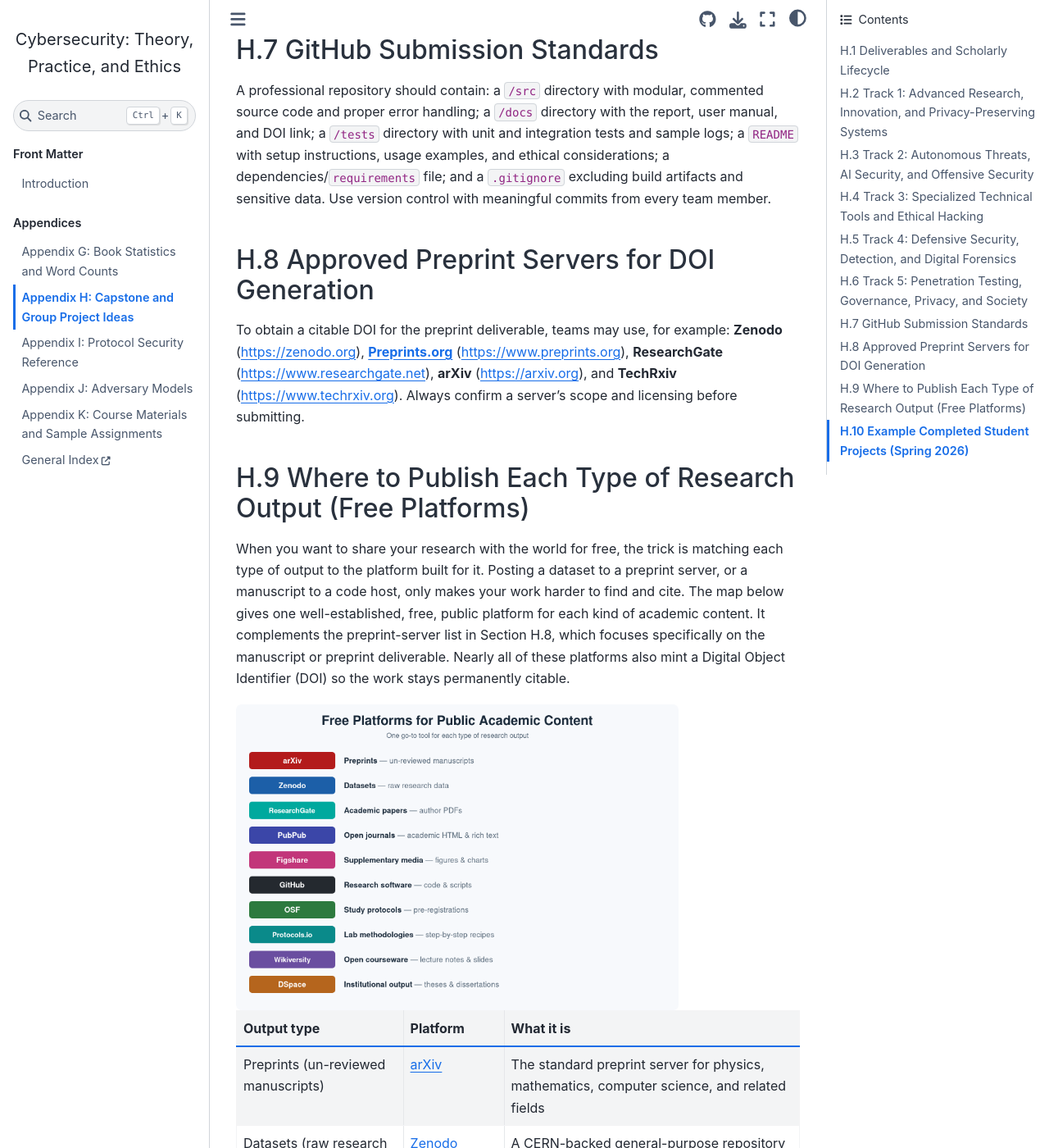
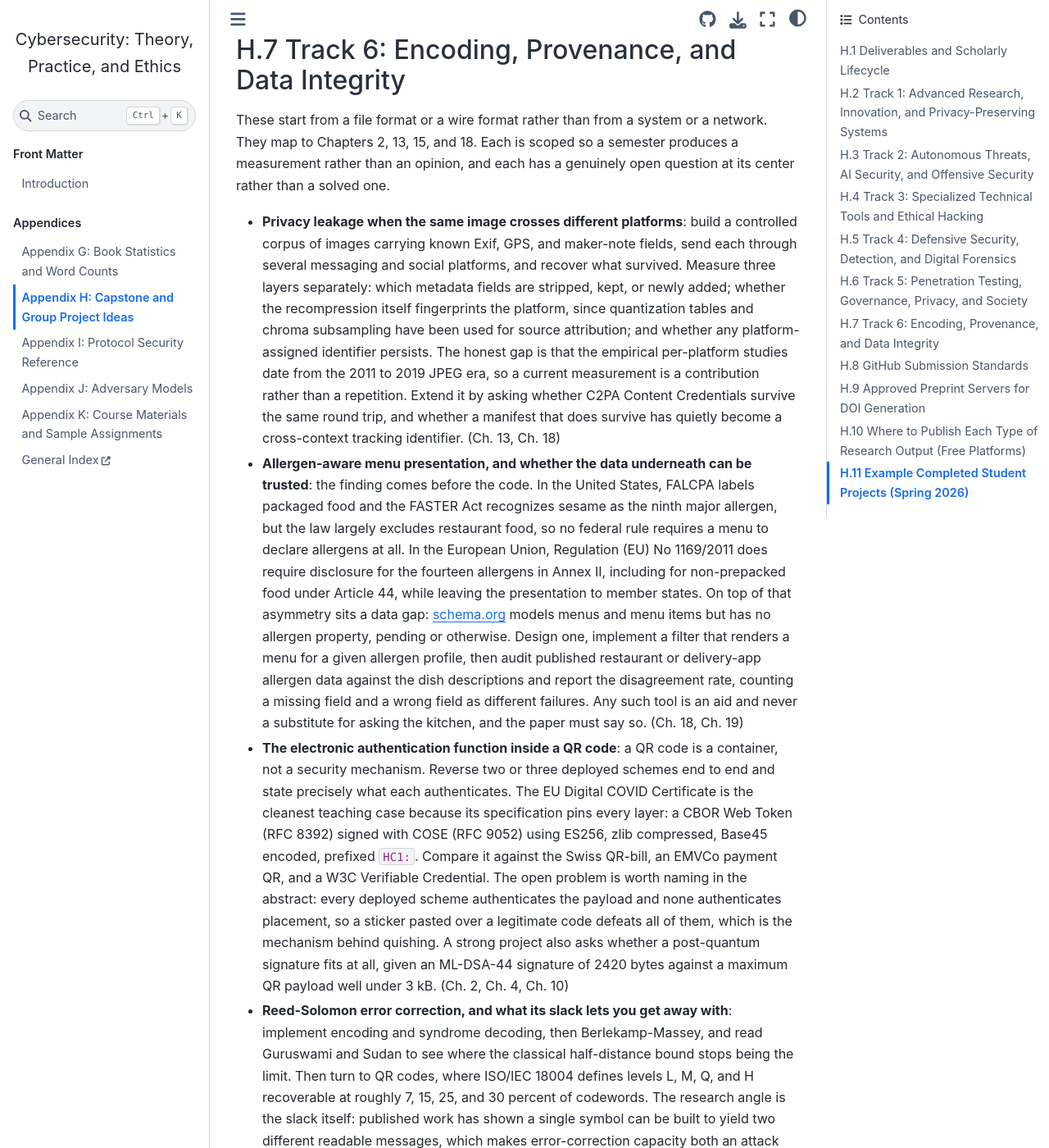
Before and after one commit to devharsh/cybersec-textbook, a Jupyter Book: the page built from chapters/appendix_h/appendix_h.md, in a window 1280 px wide and 1400 px high, scrolled down 4109 px. Shown: the whole window at 82% size. Built offline with Jupyter Book 1.0.4 settings and Sphinx 7.4.7 and the Sphinx Book theme 1.1.4, drawn with Linux system fonts in a browser that asks for light colours; pages that are not in the unit, such as notebooks, are missing from menus; some of the changed text lies outside the part shown.

Commit message:
Chapter 15 and Appendix H: disassembler landscape, and a new project track
Chapter 15 gains Section 15.40, The Disassembler Landscape, comparing Ghidra,
radare2, Cutter, IDA, and Binary Ninja on license, decompiler, free tier, and
Kali packaging, with four new references. Two points that trip students up are
called out explicitly: Cutter is built on Rizin rather than radare2 and its Kali
package is rizin-cutter, and IDA's decompiler is no longer a separate paid
add-on. All claims checked against vendor and project primary sources 2026-09-01.

Appendix H gains Track 6, Encoding, Provenance, and Data Integrity, with four
project briefs: image privacy leakage across platforms, allergen-aware menu
presentation and the data behind it, the electronic authentication function in
QR codes, and Reed-Solomon error correction as an attack surface. Each carries
verified anchor references and a genuinely open research question. Later
Appendix H sections renumbered H.7-H.10 to H.8-H.11, and the Appendix G
statistics table updated to match.

```diff
--- a/chapters/appendix_h/appendix_h.md
+++ b/chapters/appendix_h/appendix_h.md
@@ -115,7 +115,63 @@
   technology's effects on privacy, trust, equity, and policy (the cybersecurity-and-society perspective).
   (Ch. 18, Ch. 19)
 
-## H.7 GitHub Submission Standards
+## H.7 Track 6: Encoding, Provenance, and Data Integrity
+
+These start from a file format or a wire format rather than from a system or a network. They map to
+Chapters 2, 13, 15, and 18. Each is scoped so a semester produces a measurement rather than an opinion, and
+each has a genuinely open question at its center rather than a solved one.
+
+- **Privacy leakage when the same image crosses different platforms**: build a controlled corpus of images
+  carrying known Exif, GPS, and maker-note fields, send each through several messaging and social platforms,
+  and recover what survived. Measure three layers separately: which metadata fields are stripped, kept, or
+  newly added; whether the recompression itself fingerprints the platform, since quantization tables and
+  chroma subsampling have been used for source attribution; and whether any platform-assigned identifier
+  persists. The honest gap is that the empirical per-platform studies date from the 2011 to 2019 JPEG era, so
+  a current measurement is a contribution rather than a repetition. Extend it by asking whether C2PA Content
+  Credentials survive the same round trip, and whether a manifest that does survive has quietly become a
+  cross-context tracking identifier. (Ch. 13, Ch. 18)
+- **Allergen-aware menu presentation, and whether the data underneath can be trusted**: the finding comes
+  before the code. In the United States, FALCPA labels packaged food and the FASTER Act recognizes sesame as
+  the ninth major allergen, but the law largely excludes restaurant food, so no federal rule requires a menu
+  to declare allergens at all. In the European Union, Regulation (EU) No 1169/2011 does require disclosure for
+  the fourteen allergens in Annex II, including for non-prepacked food under Article 44, while leaving the
+  presentation to member states. On top of that asymmetry sits a data gap: schema.org models menus and menu
+  items but has no allergen property, pending or otherwise. Design one, implement a filter that renders a menu
+  for a given allergen profile, then audit published restaurant or delivery-app allergen data against the dish
+  descriptions and report the disagreement rate, counting a missing field and a wrong field as different
+  failures. Any such tool is an aid and never a substitute for asking the kitchen, and the paper must say so.
+  (Ch. 18, Ch. 19)
+- **The electronic authentication function inside a QR code**: a QR code is a container, not a security
+  mechanism. Reverse two or three deployed schemes end to end and state precisely what each authenticates. The
+  EU Digital COVID Certificate is the cleanest teaching case because its specification pins every layer: a CBOR
+  Web Token (RFC 8392) signed with COSE (RFC 9052) using ES256, zlib compressed, Base45 encoded, prefixed
+  `HC1:`. Compare it against the Swiss QR-bill, an EMVCo payment QR, and a W3C Verifiable Credential. The open
+  problem is worth naming in the abstract: every deployed scheme authenticates the payload and none
+  authenticates placement, so a sticker pasted over a legitimate code defeats all of them, which is the
+  mechanism behind quishing. A strong project also asks whether a post-quantum signature fits at all, given an
+  ML-DSA-44 signature of 2420 bytes against a maximum QR payload well under 3 kB. (Ch. 2, Ch. 4, Ch. 10)
+- **Reed-Solomon error correction, and what its slack lets you get away with**: implement encoding and syndrome
+  decoding, then Berlekamp-Massey, and read Guruswami and Sudan to see where the classical half-distance bound
+  stops being the limit. Then turn to QR codes, where ISO/IEC 18004 defines levels L, M, Q, and H recoverable
+  at roughly 7, 15, 25, and 30 percent of codewords. The research angle is the slack itself: published work has
+  shown a single symbol can be built to yield two different readable messages, which makes error-correction
+  capacity both an attack surface and a covert channel. Measure the hidden capacity each level really affords,
+  then attack one of three unanswered questions: there is no published notion of canonical decoding for a QR
+  symbol, no detector for whether a symbol admits more than one valid reading, and no measurement of how far
+  deployed scanners diverge from the reference decoder in Annex B. (Ch. 2, Ch. 15)
+
+Anchor references for this track, all verified against primary sources: Reed and Solomon, *Journal of the
+Society for Industrial and Applied Mathematics* 8(2):300-304, 1960 (doi:10.1137/0108018); Guruswami and Sudan,
+*IEEE Transactions on Information Theory* 45(6):1757-1767, 1999 (doi:10.1109/18.782097); Tkachenko and
+colleagues, *IEEE Transactions on Information Forensics and Security* 11(3):571-583, 2016
+(doi:10.1109/TIFS.2015.2506546); Caldelli, Becarelli, and Amerini, *IEEE Transactions on Information Forensics
+and Security* 12(6):1299-1308, 2017 (doi:10.1109/TIFS.2017.2656842); Castiglione, Cattaneo, and De Santis,
+INCoS 2011 (doi:10.1109/INCoS.2011.17); James, Welham, and Rose, *Food Control* 162:110462, 2024
+(doi:10.1016/j.foodcont.2024.110462); Sharevski and colleagues, USEC 2024 (doi:10.14722/usec.2024.23050);
+ISO/IEC 18004:2024; Regulation (EU) No 1169/2011; FALCPA (Public Law 108-282) and the FASTER Act (Public Law
+117-11); RFC 8392 and RFC 9052; FIPS 204; and the C2PA Technical Specification.
+
+## H.8 GitHub Submission Standards
 
 A professional repository should contain: a `/src` directory with modular, commented source code and proper
 error handling; a `/docs` directory with the report, user manual, and DOI link; a `/tests` directory with unit
@@ -123,14 +179,14 @@
 considerations; a dependencies/`requirements` file; and a `.gitignore` excluding build artifacts and sensitive
 data. Use version control with meaningful commits from every team member.
 
-## H.8 Approved Preprint Servers for DOI Generation
+## H.9 Approved Preprint Servers for DOI Generation
 
 To obtain a citable DOI for the preprint deliverable, teams may use, for example: **Zenodo**
 (https://zenodo.org), **Preprints.org** (https://www.preprints.org), **ResearchGate**
 (https://www.researchgate.net), **arXiv** (https://arxiv.org), and **TechRxiv** (https://www.techrxiv.org).
 Always confirm a server's scope and licensing before submitting.
 
-## H.9 Where to Publish Each Type of Research Output (Free Platforms)
+## H.10 Where to Publish Each Type of Research Output (Free Platforms)
 
 When you want to share your research with the world for free, the trick is matching each type of output to
 the platform built for it. Posting a dataset to a preprint server, or a manuscript to a code host, only
@@ -190,7 +246,7 @@
 both discoverability and proper credit. This guide is adapted from the companion tutorial at
 https://com.puter.tips/2026/06/where-to-publish-your-research-for-free.html.
 
-## H.10 Example Completed Student Projects (Spring 2026)
+## H.11 Example Completed Student Projects (Spring 2026)
 
 The following capstone projects were completed by students and published with DOIs, and they show the level and
 form of a finished deliverable. Each maps to one of the tracks above.
```
Also changed, not shown: chapters/appendix_g/appendix_g.md (+5 -4 lines), 1 other file.
